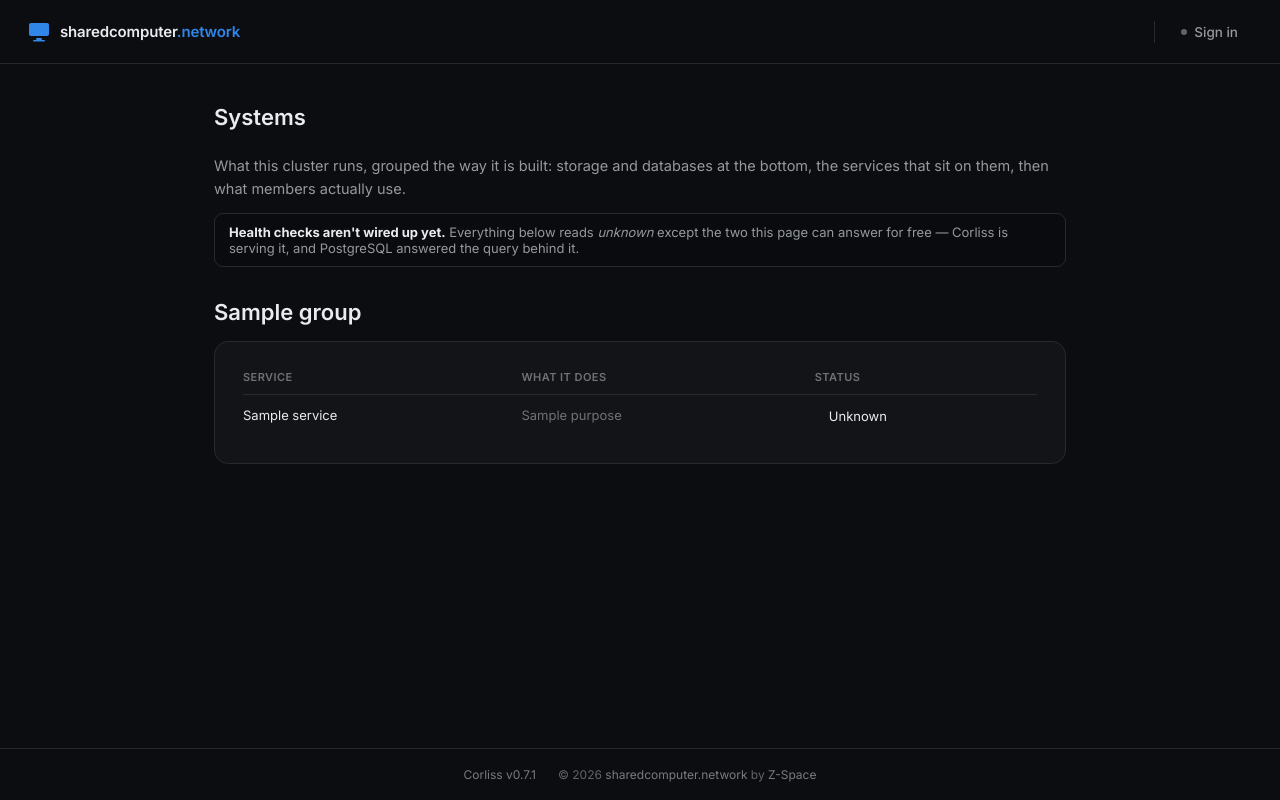
After one commit to Z-Space-Society/Corliss, a Django app: template corliss/templates/systems.html in a window 1280 px wide. The commit adds this page. Run offline with Django 5.2, Linux system fonts and the light colour scheme; the template is opened without the code that fills it: most values are stand-ins (such as "Sample title", 1, 10 or a date in 2020); some libraries are stand-ins or nearby versions.

Commit message:
Add a Systems page and the service consoles to the Manage menu.
The membership console reorders: Reconcile moves below Members and Admins, since
it is the rare action on a page mostly used for reading, and the Preview button
beside it is gone — it sat next to the real action and mostly invited clicking
the wrong one. Previewing still exists where it is asked for deliberately,
`manage.py reconcile_membership --dry-run`, through the same entry point.

/systems/ is a stub that says what the cluster is made of, grouped the way
zai-ops groups its CTIDs. It marks everything "unknown" except the two this
request can answer for free — Corliss is serving the page and Postgres answered
the query behind it. Per-service probes are the next piece of work; a page that
guessed would be worse than one that admits it has not looked.

The Manage menu gains Systems, HappyView Admin and Proxmox Admin, and "API
admin" becomes "LiteLLM Admin". The three service consoles authenticate on
their own terms with credentials this app does not hold, so they open a login
rather than a session.

PROXMOX_URL is free-form where the other origins are derived, because there is
nothing to derive it from: the Proxmox UI runs on the host rather than behind
the edge, so it has no subdomain of ours and points at the LAN instead. Blank
drops the link, as every one of these does.

Co-Authored-By: Claude Opus 5 <noreply@anthropic.com>

```diff
--- a/corliss/context_processors.py
+++ b/corliss/context_processors.py
@@ -16,6 +16,10 @@ def ui(request):
         # second setting could only ever disagree with the first — and this way
         # a `zai-set-domain` moves it along with everything else. Blank when
         # API_URL is, which drops the link rather than pointing it at "/ui/".
+        # HappyView and Proxmox are plain hrefs for the Manage menu; each is
+        # blank when there is nowhere to point it, which drops the link.
+        "HAPPYVIEW_URL": settings.HAPPYVIEW_URL,
+        "PROXMOX_URL": settings.PROXMOX_URL,
         "API_ADMIN_URL": (
             settings.API_URL.rstrip("/") + "/ui/" if settings.API_URL else ""
         ),
--- a/corliss/static/css/base.css
+++ b/corliss/static/css/base.css
@@ -711,3 +711,32 @@ a.btn-primary {
   color: var(--text-secondary);
   line-height: 1.7;
 }
+
+/* --- Systems ------------------------------------------------------------- */
+
+/* A status light and its label. The dot alone would carry the meaning in
+   colour only, which is unreadable to anyone who can't distinguish them and
+   invisible to a screen reader — so the word is always there beside it and
+   the dot is decoration. */
+.status {
+  display: inline-flex;
+  align-items: center;
+  gap: 7px;
+  white-space: nowrap;
+}
+
+.status__dot {
+  width: 7px;
+  height: 7px;
+  border-radius: 50%;
+  flex-shrink: 0;
+}
+
+.status__dot--up {
+  background: var(--success);
+}
+
+/* Unknown is grey, not red: nothing is claimed to be broken, only unmeasured. */
+.status__dot--unknown {
+  background: oklch(0.5 0.01 255);
+}
--- a/corliss/templates/base.html
+++ b/corliss/templates/base.html
@@ -62,15 +62,26 @@
               {% if user.is_cluster_admin and MANAGE_URL %}
                 <a class="nav__dropdown-item" href="{{ MANAGE_URL }}">Manage Console</a>
               {% endif %}
+              {% if user.is_cluster_admin %}
+                <a class="nav__dropdown-item" href="{% url 'systems' %}">Systems</a>
+              {% endif %}
+              {% comment %}
+              The three service consoles below are OTHER systems' admin UIs, not
+              Corliss surfaces. Each authenticates on its own terms — LiteLLM
+              with the proxy's master key, HappyView and Proxmox with their own
+              accounts — none of which this app holds or sends anywhere. So they
+              open a login, not a session: they are offered to cluster admins
+              because that is who would hold those credentials, not because
+              clicking one grants anything.
+              {% endcomment %}
               {% if user.is_cluster_admin and API_ADMIN_URL %}
-                {% comment %}
-                LiteLLM's own admin UI, on the API origin. It authenticates
-                separately — with the proxy's master key, which this app does
-                not hold and never sends anywhere — so this link opens a login,
-                not a session. Offered to cluster admins because they are who
-                would have that key, not because clicking it grants anything.
-                {% endcomment %}
-                <a class="nav__dropdown-item" href="{{ API_ADMIN_URL }}">API admin</a>
+                <a class="nav__dropdown-item" href="{{ API_ADMIN_URL }}">LiteLLM Admin</a>
+              {% endif %}
+              {% if user.is_cluster_admin and HAPPYVIEW_URL %}
+                <a class="nav__dropdown-item" href="{{ HAPPYVIEW_URL }}">HappyView Admin</a>
+              {% endif %}
+              {% if user.is_cluster_admin and PROXMOX_URL %}
+                <a class="nav__dropdown-item" href="{{ PROXMOX_URL }}">Proxmox Admin</a>
               {% endif %}
               {% if user.is_superuser %}
                 <a class="nav__dropdown-item" href="{% url 'admin:index' %}">Django admin</a>
--- /dev/null
+++ b/corliss/templates/systems.html
@@ -0,0 +1,60 @@
+{% extends "base.html" %}
+
+{% comment %}
+The stack, for cluster admins.
+
+A stub. It says what this cluster is made of and admits it does not yet know
+whether most of it is running — see `views.STACK` for why "unknown" is rendered
+rather than a guess. The grouping is zai-ops' own CTID tiering: core infra is
+the data foundations, platform is what other services consume, applications are
+what members use.
+{% endcomment %}
+
+{% block title %}Systems — ZAI{% endblock %}
+
+{% block content %}
+<div class="account-view console-view">
+  <h1>Systems</h1>
+
+  <p class="page-text">What this cluster runs, grouped the way it is built:
+  storage and databases at the bottom, the services that sit on them, then what
+  members actually use.</p>
+
+  <p class="alert alert--notice" role="status">
+    <strong>Health checks aren't wired up yet.</strong> Everything below reads
+    <em>unknown</em> except the two this page can answer for free — Corliss is
+    serving it, and PostgreSQL answered the query behind it.
+  </p>
+
+  {% for group in groups %}
+    <h2 class="section-title">{{ group.name }}</h2>
+    <div class="card">
+      <div class="table-scroll">
+        <table class="data-table">
+          <thead>
+            <tr>
+              <th>Service</th>
+              <th>What it does</th>
+              <th>Status</th>
+            </tr>
+          </thead>
+          <tbody>
+            {% for service in group.services %}
+              <tr>
+                <td>{{ service.name }}</td>
+                <td class="data-table__muted">{{ service.purpose }}</td>
+                <td>
+                  <span class="status">
+                    <span class="status__dot status__dot--{{ service.state }}"></span>
+                    {% if service.state == "up" %}Up{% else %}Unknown{% endif %}
+                  </span>
+                </td>
+              </tr>
+            {% endfor %}
+          </tbody>
+        </table>
+      </div>
+    </div>
+  {% endfor %}
+</div>
+{% endblock %}
--- a/corliss/urls.py
+++ b/corliss/urls.py
@@ -51,6 +51,8 @@ urlpatterns = [
     # The cluster console. Gated on the atproto admin roster, not on a Django
     # flag — see `views.manage`.
     path("manage/", views.manage, name="manage"),
+    # The stack, for cluster admins. A stub today — see `views.systems`.
+    path("systems/", views.systems, name="systems"),
     path("", views.home, name="home"),
 ]
 
```
Also changed, not shown: corliss/settings.py (+19 -0 lines), corliss/templates/manage.html (+78 -77 lines), corliss/tests/test_views.py (+101 -9 lines), corliss/views.py (+74 -1 lines), README.md, 1 other file.
